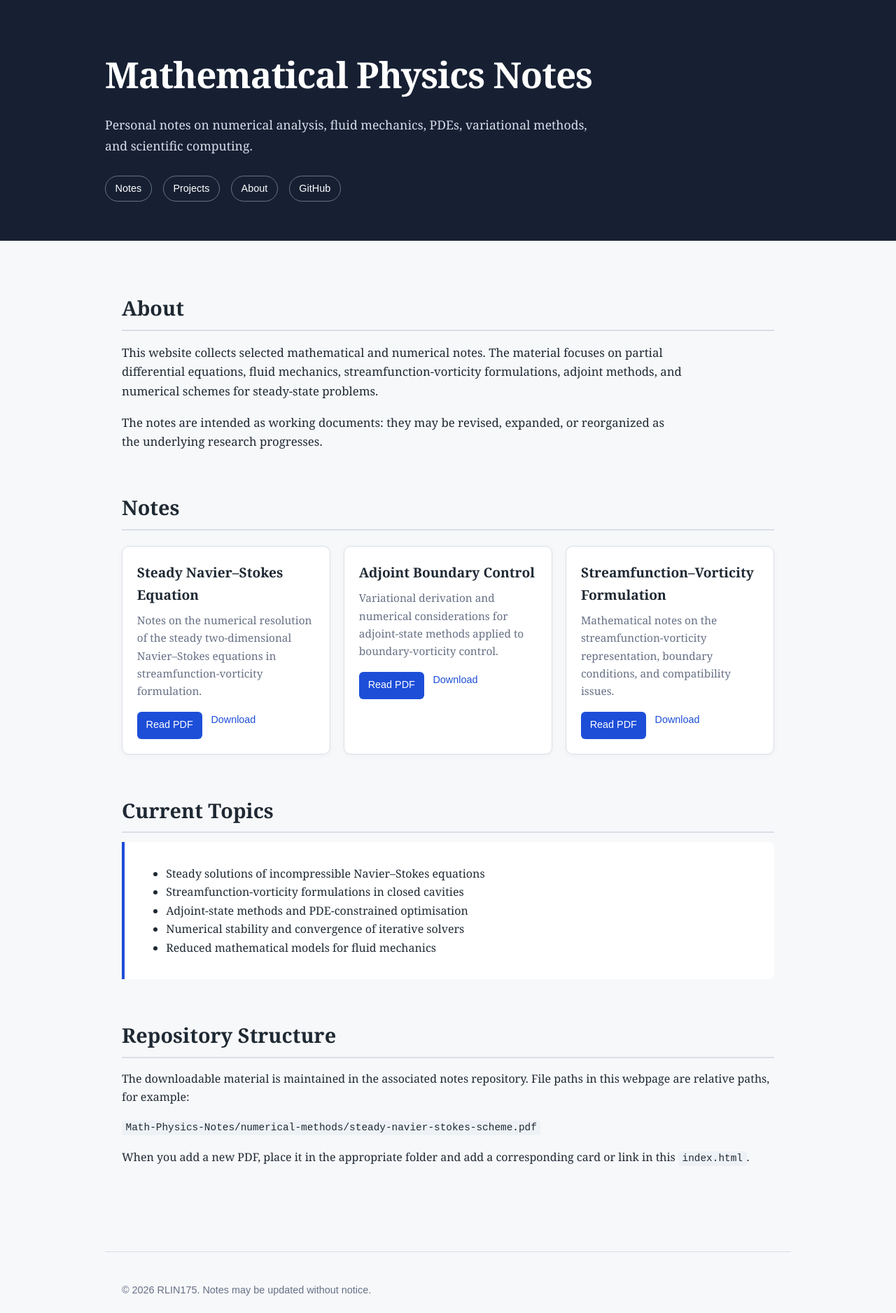
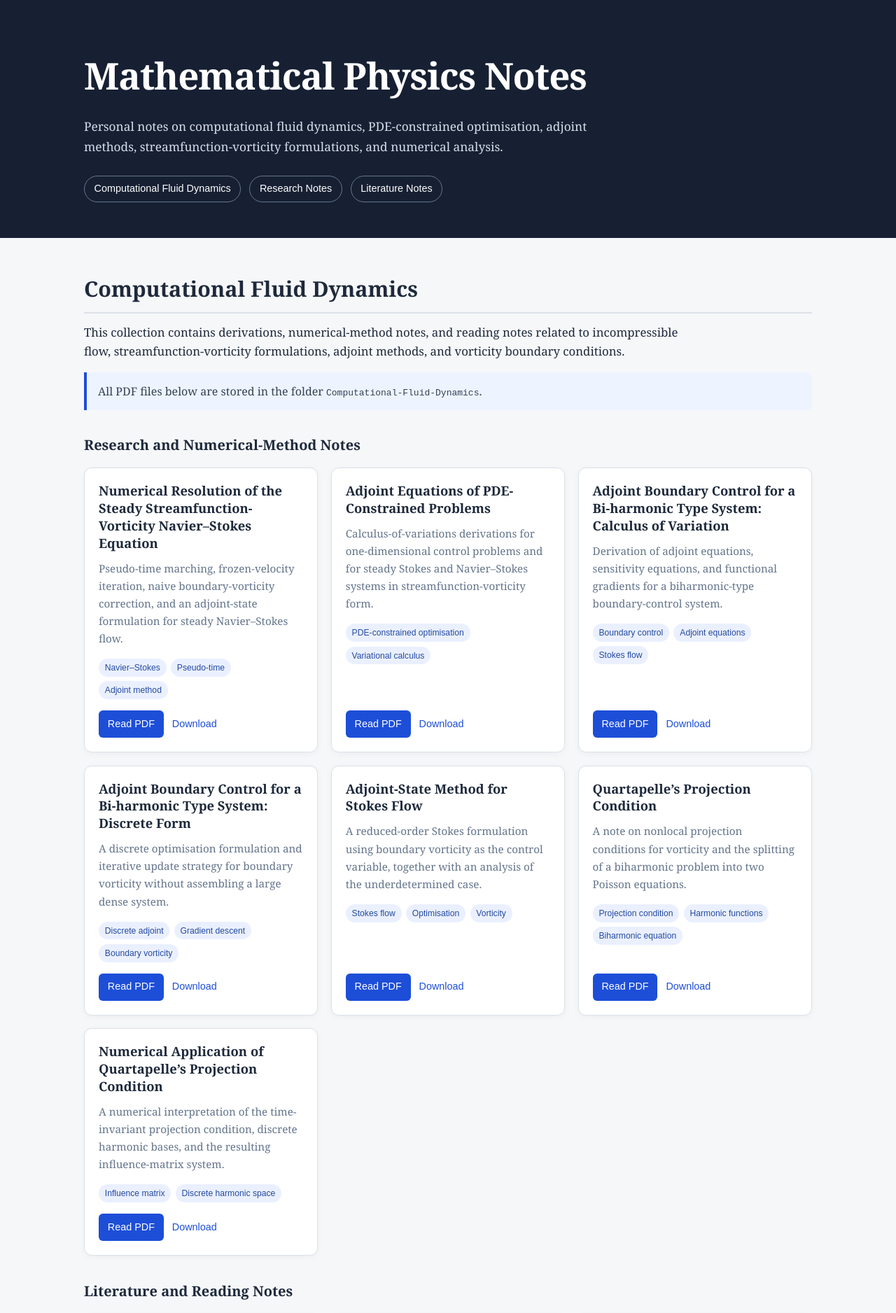
Before and after one commit to LIN-RQ/Math-Notes, a Jekyll site: the page index.html, which Jekyll copies as it is, in a window 1280 px wide. Shown: the top 1876 px of the page at 70% size. Built offline with Jekyll 4.4.1, drawn with Linux system fonts in a browser that asks for light colours; some of the changed text lies outside the part shown.

Commit message:
Add CFD notes catalogue

```diff
--- a/index.html
+++ b/index.html
@@ -8,187 +8,217 @@
 
   <style>
     :root {
-      --background: #f7f8fa;
+      --background: #f6f7f9;
       --surface: #ffffff;
-      --text: #1f2933;
-      --muted: #667085;
-      --border: #d9dee7;
-      --accent: #1d4ed8;
-      --accent-dark: #163c9c;
-      --code-bg: #eef2f7;
+      --text: #1e293b;
+      --muted: #64748b;
+      --border: #dbe1e8;
+      --navy: #172033;
+      --blue: #1d4ed8;
+      --blue-dark: #153a9a;
+      --tag-background: #eaf0ff;
+      --tag-text: #244a9f;
     }
 
     * {
       box-sizing: border-box;
     }
 
+    html {
+      scroll-behavior: smooth;
+    }
+
     body {
       margin: 0;
-      font-family: Georgia, "Times New Roman", serif;
       background: var(--background);
       color: var(--text);
+      font-family: Georgia, "Times New Roman", serif;
       line-height: 1.65;
     }
 
     a {
-      color: var(--accent);
+      color: var(--blue);
       text-decoration: none;
     }
 
     a:hover {
-      color: var(--accent-dark);
+      color: var(--blue-dark);
       text-decoration: underline;
     }
 
     header {
-      background: #172033;
+      background: var(--navy);
       color: white;
-      padding: 4rem 1.5rem 3.5rem;
+      padding: 4rem 1.5rem 3.2rem;
     }
 
-    .header-content,
-    main,
-    footer {
-      max-width: 980px;
+    .container {
+      width: min(1040px, calc(100% - 3rem));
       margin: 0 auto;
     }
 
     header h1 {
       margin: 0;
-      font-size: clamp(2rem, 5vw, 3.2rem);
+      font-size: clamp(2rem, 5vw, 3.3rem);
       letter-spacing: -0.02em;
     }
 
     header p {
-      max-width: 720px;
+      max-width: 790px;
       margin: 1rem 0 0;
-      color: #d7deea;
-      font-size: 1.1rem;
+      color: #d6deea;
+      font-size: 1.08rem;
     }
 
     nav {
-      margin-top: 1.8rem;
       display: flex;
       flex-wrap: wrap;
-      gap: 1rem;
+      gap: 0.75rem;
+      margin-top: 1.7rem;
+      font-family: Arial, sans-serif;
     }
 
     nav a {
       color: white;
-      border: 1px solid #64748b;
+      border: 1px solid #66758d;
       border-radius: 999px;
-      padding: 0.35rem 0.85rem;
-      font-family: Arial, sans-serif;
+      padding: 0.38rem 0.85rem;
       font-size: 0.9rem;
     }
 
     nav a:hover {
       background: white;
-      color: #172033;
+      color: var(--navy);
       text-decoration: none;
     }
 
     main {
-      padding: 3rem 1.5rem 4rem;
+      padding: 3rem 0 4rem;
     }
 
     section {
-      margin-bottom: 3.5rem;
+      margin-bottom: 3.4rem;
     }
 
     h2 {
-      margin-bottom: 0.8rem;
-      font-size: 1.8rem;
+      margin: 0 0 0.8rem;
+      padding-bottom: 0.45rem;
       border-bottom: 2px solid var(--border);
-      padding-bottom: 0.45rem;
+      font-size: 1.9rem;
     }
 
     h3 {
-      margin-top: 0;
-      margin-bottom: 0.55rem;
-      font-size: 1.2rem;
+      margin: 2.1rem 0 0.45rem;
+      font-size: 1.25rem;
     }
 
-    .intro {
+    .lead {
+      max-width: 860px;
+      margin: 0;
       font-size: 1.05rem;
-      max-width: 800px;
     }
 
-    .note-grid {
-      display: grid;
-      grid-template-columns: repeat(auto-fit, minmax(260px, 1fr));
-      gap: 1.2rem;
-      margin-top: 1.4rem;
+    .notice {
+      margin-top: 1rem;
+      padding: 0.85rem 1rem;
+      border-left: 4px solid var(--blue);
+      border-radius: 0 8px 8px 0;
+      background: #eef4ff;
+      color: #334155;
     }
 
-    .note-card {
-      background: var(--surface);
-      border: 1px solid var(--border);
-      border-radius: 10px;
-      padding: 1.3rem;
-      box-shadow: 0 2px 8px rgba(20, 30, 50, 0.04);
+    .grid {
+      display: grid;
+      grid-template-columns: repeat(auto-fit, minmax(285px, 1fr));
+      gap: 1.15rem;
+      margin-top: 1rem;
     }
 
-    .note-card p {
-      color: var(--muted);
-      margin: 0.5rem 0 1rem;
-      font-size: 0.96rem;
+    .card {
+      display: flex;
+      flex-direction: column;
+      min-height: 245px;
+      padding: 1.25rem;
+      border: 1px solid var(--border);
+      border-radius: 11px;
+      background: var(--surface);
+      box-shadow: 0 2px 9px rgba(15, 23, 42, 0.045);
     }
 
-    .note-links {
+    .card h4 {
+      margin: 0;
+      font-size: 1.15rem;
+      line-height: 1.35;
+    }
+
+    .card p {
+      margin: 0.7rem 0 1rem;
+      color: var(--muted);
+      font-size: 0.95rem;
+    }
+
+    .tags {
       display: flex;
       flex-wrap: wrap;
-      gap: 0.8rem;
+      gap: 0.4rem;
+      margin-bottom: 1rem;
+    }
+
+    .tag {
+      display: inline-block;
+      padding: 0.18rem 0.55rem;
+      border-radius: 999px;
+      background: var(--tag-background);
+      color: var(--tag-text);
+      font-family: Arial, sans-serif;
+      font-size: 0.76rem;
+    }
+
+    .actions {
+      display: flex;
+      flex-wrap: wrap;
+      align-items: center;
+      gap: 0.75rem;
+      margin-top: auto;
       font-family: Arial, sans-serif;
       font-size: 0.9rem;
     }
 
-    .button-link {
+    .button {
       display: inline-block;
-      background: var(--accent);
+      padding: 0.48rem 0.8rem;
+      border-radius: 6px;
+      background: var(--blue);
       color: white;
-      border-radius: 6px;
-      padding: 0.48rem 0.8rem;
     }
 
-    .button-link:hover {
-      background: var(--accent-dark);
+    .button:hover {
+      background: var(--blue-dark);
       color: white;
       text-decoration: none;
     }
 
-    .metadata {
+    .small {
       color: var(--muted);
       font-family: Arial, sans-serif;
       font-size: 0.86rem;
     }
 
-    .project-list {
-      background: var(--surface);
-      border-left: 4px solid var(--accent);
-      padding: 1rem 1.2rem;
-      border-radius: 0 8px 8px 0;
-    }
-
-    code {
-      background: var(--code-bg);
-      border-radius: 4px;
-      padding: 0.15rem 0.35rem;
-      font-family: "Courier New", monospace;
-      font-size: 0.9em;
-    }
-
     footer {
+      padding: 1.6rem 0 2.5rem;
       border-top: 1px solid var(--border);
-      padding: 1.8rem 1.5rem 2.5rem;
       color: var(--muted);
       font-family: Arial, sans-serif;
       font-size: 0.9rem;
     }
 
-    @media (max-width: 600px) {
+    @media (max-width: 640px) {
+      .container {
+        width: min(100% - 2rem, 1040px);
+      }
+
       header {
-        padding-top: 2.8rem;
+        padding: 2.8rem 0 2.4rem;
       }
 
       main {
@@ -201,162 +231,211 @@
 <body>
 
   <header>
-    <div class="header-content">
+    <div class="container">
       <h1>Mathematical Physics Notes</h1>
 
       <p>
-        Personal notes on numerical analysis, fluid mechanics,
-        PDEs, variational methods, and scientific computing.
+        Personal notes on computational fluid dynamics,
+        PDE-constrained optimisation, adjoint methods,
+        streamfunction-vorticity formulations, and numerical analysis.
       </p>
 
       <nav>
-        <a href="#notes">Notes</a>
-        <a href="#projects">Projects</a>
-        <a href="#about">About</a>
-        <a href="https://github.com/RLIN175" target="_blank" rel="noopener">
-          GitHub
-        </a>
+        <a href="#cfd">Computational Fluid Dynamics</a>
+        <a href="#research-notes">Research Notes</a>
+        <a href="#literature-notes">Literature Notes</a>
       </nav>
     </div>
   </header>
 
-  <main>
+  <main class="container">
 
-    <section id="about">
-      <h2>About</h2>
+    <section id="cfd">
+      <h2>Computational Fluid Dynamics</h2>
 
-      <p class="intro">
-        This website collects selected mathematical and numerical notes.
-        The material focuses on partial differential equations, fluid
-        mechanics, streamfunction-vorticity formulations, adjoint methods,
-        and numerical schemes for steady-state problems.
+      <p class="lead">
+        This collection contains derivations, numerical-method notes,
+        and reading notes related to incompressible flow,
+        streamfunction-vorticity formulations, adjoint methods,
+        and vorticity boundary conditions.
       </p>
 
-      <p class="intro">
-        The notes are intended as working documents: they may be revised,
-        expanded, or reorganized as the underlying research progresses.
-      </p>
-    </section>
+      <div class="notice">
+        All PDF files below are stored in the folder
+        <code>Computational-Fluid-Dynamics</code>.
+      </div>
 
-    <section id="notes">
-      <h2>Notes</h2>
+      <h3 id="research-notes">Research and Numerical-Method Notes</h3>
 
-      <div class="note-grid">
+      <div id="research-grid" class="grid"></div>
 
-        <article class="note-card">
-          <h3>Steady Navier–Stokes Equation</h3>
+      <h3 id="literature-notes">Literature and Reading Notes</h3>
 
-          <p>
-            Notes on the numerical resolution of the steady
-            two-dimensional Navier–Stokes equations in
-            streamfunction-vorticity formulation.
-          </p>
-
-          <div class="note-links">
-            <!-- Replace the path below with your real PDF path -->
-            <a class="button-link"
-               href="Math-Physics-Notes/numerical-methods/steady-navier-stokes-scheme.pdf"
-               target="_blank">
-              Read PDF
-            </a>
-
-            <a href="Math-Physics-Notes/numerical-methods/steady-navier-stokes-scheme.pdf"
-               download>
-              Download
-            </a>
-          </div>
-        </article>
-
-        <article class="note-card">
-          <h3>Adjoint Boundary Control</h3>
-
-          <p>
-            Variational derivation and numerical considerations for
-            adjoint-state methods applied to boundary-vorticity control.
-          </p>
-
-          <div class="note-links">
-            <!-- Replace the path below with your real PDF path -->
-            <a class="button-link"
-               href="Math-Physics-Notes/numerical-methods/adjoint-boundary-control.pdf"
-               target="_blank">
-              Read PDF
-            </a>
-
-            <a href="Math-Physics-Notes/numerical-methods/adjoint-boundary-control.pdf"
-               download>
-              Download
-            </a>
-          </div>
-        </article>
-
-        <article class="note-card">
-          <h3>Streamfunction–Vorticity Formulation</h3>
-
-          <p>
-            Mathematical notes on the streamfunction-vorticity
-            representation, boundary conditions, and compatibility issues.
-          </p>
-
-          <div class="note-links">
-            <!-- Replace the path below with your real PDF path -->
-            <a class="button-link"
-               href="Math-Physics-Notes/fluid-mechanics/streamfunction-vorticity-notes.pdf"
-               target="_blank">
-              Read PDF
-            </a>
-
-            <a href="Math-Physics-Notes/fluid-mechanics/streamfunction-vorticity-notes.pdf"
-               download>
-              Download
-            </a>
-          </div>
-        </article>
-
-      </div>
-    </section>
-
-    <section id="projects">
-      <h2>Current Topics</h2>
-
-      <div class="project-list">
-        <ul>
-          <li>Steady solutions of incompressible Navier–Stokes equations</li>
-          <li>Streamfunction-vorticity formulations in closed cavities</li>
-          <li>Adjoint-state methods and PDE-constrained optimisation</li>
-          <li>Numerical stability and convergence of iterative solvers</li>
-          <li>Reduced mathematical models for fluid mechanics</li>
-        </ul>
-      </div>
+      <div id="literature-grid" class="grid"></div>
     </section>
 
     <section>
-      <h2>Repository Structure</h2>
+      <h2>Access and Reuse</h2>
 
-      <p>
-        The downloadable material is maintained in the associated notes
-        repository. File paths in this webpage are relative paths, for example:
+      <p class="lead">
+        These notes are working documents and may be corrected,
+        expanded, or reorganised over time. Please consult each PDF
+        for its scope, references, and current version.
       </p>
 
-      <p>
-        <code>
-          Math-Physics-Notes/numerical-methods/steady-navier-stokes-scheme.pdf
-        </code>
-      </p>
-
-      <p>
-        When you add a new PDF, place it in the appropriate folder and add a
-        corresponding card or link in this <code>index.html</code>.
+      <p class="small">
+        The PDF links are relative paths, so they work both for a
+        personal GitHub Pages website and for a repository project page.
       </p>
     </section>
 
   </main>
 
   <footer>
-    <p>
-      © 2026 RLIN175. Notes may be updated without notice.
-    </p>
+    <div class="container">
+      © 2026 RLIN175 · Mathematical Physics Notes
+    </div>
   </footer>
+
+  <script>
+    const folder = "Computational-Fluid-Dynamics";
+
+    const notes = [
+      {
+        category: "research",
+        title: "Numerical Resolution of the Steady Streamfunction-Vorticity Navier–Stokes Equation",
+        filename: "Numerical resolution of Steady State Stream Function-Vorticity Formulation-Navier Stokes Equation.pdf",
+        description: "Pseudo-time marching, frozen-velocity iteration, naive boundary-vorticity correction, and an adjoint-state formulation for steady Navier–Stokes flow.",
+        tags: ["Navier–Stokes", "Pseudo-time", "Adjoint method"]
+      },
+      {
+        category: "research",
+        title: "Adjoint Equations of PDE-Constrained Problems",
+        filename: "Adjoint Equations of PDE constrained problem.pdf",
+        description: "Calculus-of-variations derivations for one-dimensional control problems and for steady Stokes and Navier–Stokes systems in streamfunction-vorticity form.",
+        tags: ["PDE-constrained optimisation", "Variational calculus"]
+      },
+      {
+        category: "research",
+        title: "Adjoint Boundary Control for a Bi-harmonic Type System: Calculus of Variation",
+        filename: "Adjoint Boundary Control for a Bi-harmonic type of System-Calculus of Variation.pdf",
+        description: "Derivation of adjoint equations, sensitivity equations, and functional gradients for a biharmonic-type boundary-control system.",
+        tags: ["Boundary control", "Adjoint equations", "Stokes flow"]
+      },
+      {
+        category: "research",
+        title: "Adjoint Boundary Control for a Bi-harmonic Type System: Discrete Form",
+        filename: "Adjoint Boundary Control for a Bi-harmonic Type System-Discrete Form.pdf",
+        description: "A discrete optimisation formulation and iterative update strategy for boundary vorticity without assembling a large dense system.",
+        tags: ["Discrete adjoint", "Gradient descent", "Boundary vorticity"]
+      },
+      {
+        category: "research",
+        title: "Adjoint-State Method for Stokes Flow",
+        filename: "Adjoint-State Method for Stokes Flow.pdf",
+        description: "A reduced-order Stokes formulation using boundary vorticity as the control variable, together with an analysis of the underdetermined case.",
+        tags: ["Stokes flow", "Optimisation", "Vorticity"]
+      },
+      {
+        category: "research",
+        title: "Quartapelle’s Projection Condition",
+        filename: "Quartapelle's Projection Condition.pdf",
+        description: "A note on nonlocal projection conditions for vorticity and the splitting of a biharmonic problem into two Poisson equations.",
+        tags: ["Projection condition", "Harmonic functions", "Biharmonic equation"]
+      },
+      {
+        category: "research",
+        title: "Numerical Application of Quartapelle’s Projection Condition",
+        filename: "Numerical Application of Quartapelle's Projection Condition  (Time Invariant Case).pdf",
+        description: "A numerical interpretation of the time-invariant projection condition, discrete harmonic bases, and the resulting influence-matrix system.",
+        tags: ["Influence matrix", "Discrete harmonic space"]
+      },
+
+      {
+        category: "literature",
+        title: "A Review of Vorticity Conditions in the Numerical Solution",
+        filename: "Note-A review of vorticity conditions in the numerical solution.pdf",
+        description: "Reading note on local and global vorticity boundary treatments, coupled and uncoupled formulations, and their consistency properties.",
+        tags: ["Vorticity boundary conditions", "Numerical methods"]
+      },
+      {
+        category: "literature",
+        title: "Continuous and Discrete Adjoints to the Euler Equations for Fluids",
+        filename: "Note-Continuous and Discrete Adjoints to the Euler  Equations for Fluids.pdf",
+        description: "Reading note on adjoint equations for compressible Euler flows, including continuous and discrete adjoints and their behaviour near shocks.",
+        tags: ["Euler equations", "Continuous adjoint", "Discrete adjoint"]
+      },
+      {
+        category: "literature",
+        title: "Vorticity Boundary Conditions and Related Issues for Finite-Difference Schemes",
+        filename: "Note-Vorticity Boundary Condition and Related Issues for  Finite Difference Schemes.pdf",
+        description: "Reading note on local and global vorticity conditions, including Quartapelle’s projection method and Anderson’s formulation.",
+        tags: ["Finite differences", "Global constraints", "Vorticity"]
+      },
+      {
+        category: "literature",
+        title: "Progress in Edge-Plasma Turbulence Modelling",
+        filename: "Note-Progress in edge plasma turbulence modelling hierarchy of models from 2D transport application to 3D fluid simulations in realistic tokamak geometry.pdf",
+        description: "Reading note on reduced turbulence models for edge-plasma transport and 2D/3D simulations in realistic tokamak geometry.",
+        tags: ["Plasma physics", "Tokamak", "Turbulence modelling"]
+      }
+    ];
+
+    function escapeHTML(text) {
+      return text
+        .replaceAll("&", "&amp;")
+        .replaceAll("<", "&lt;")
+        .replaceAll(">", "&gt;")
+        .replaceAll('"', "&quot;")
+        .replaceAll("'", "&#039;");
+    }
+
+    function createCard(note) {
+      const pdfPath = encodeURI(`${folder}/${note.filename}`);
+
+      const tags = note.tags
+        .map(tag => `<span class="tag">${escapeHTML(tag)}</span>`)
+        .join("");
+
+      return `
+        <article class="card">
+          <h4>${escapeHTML(note.title)}</h4>
+
+          <p>${escapeHTML(note.description)}</p>
+
+          <div class="tags">
+            ${tags}
+          </div>
+
+          <div class="actions">
+            <a class="button"
+               href="${pdfPath}"
+               target="_blank"
+               rel="noopener">
+              Read PDF
+            </a>
+
+            <a href="${pdfPath}" download>
+              Download
+            </a>
+          </div>
+        </article>
+      `;
+    }
+
+    const researchGrid = document.getElementById("research-grid");
+    const literatureGrid = document.getElementById("literature-grid");
+
+    researchGrid.innerHTML = notes
+      .filter(note => note.category === "research")
+      .map(createCard)
+      .join("");
+
+    literatureGrid.innerHTML = notes
+      .filter(note => note.category === "literature")
+      .map(createCard)
+      .join("");
+  </script>
 
 </body>
 </html>
```
